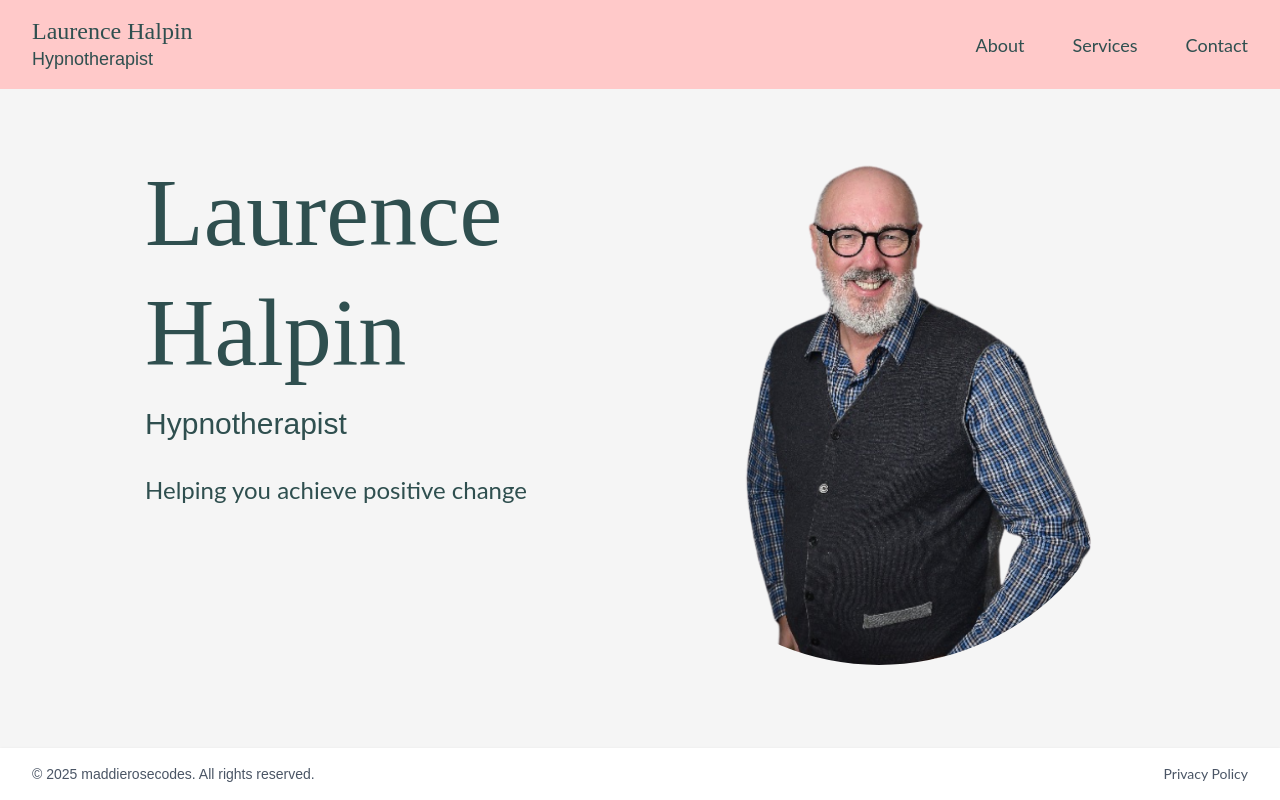
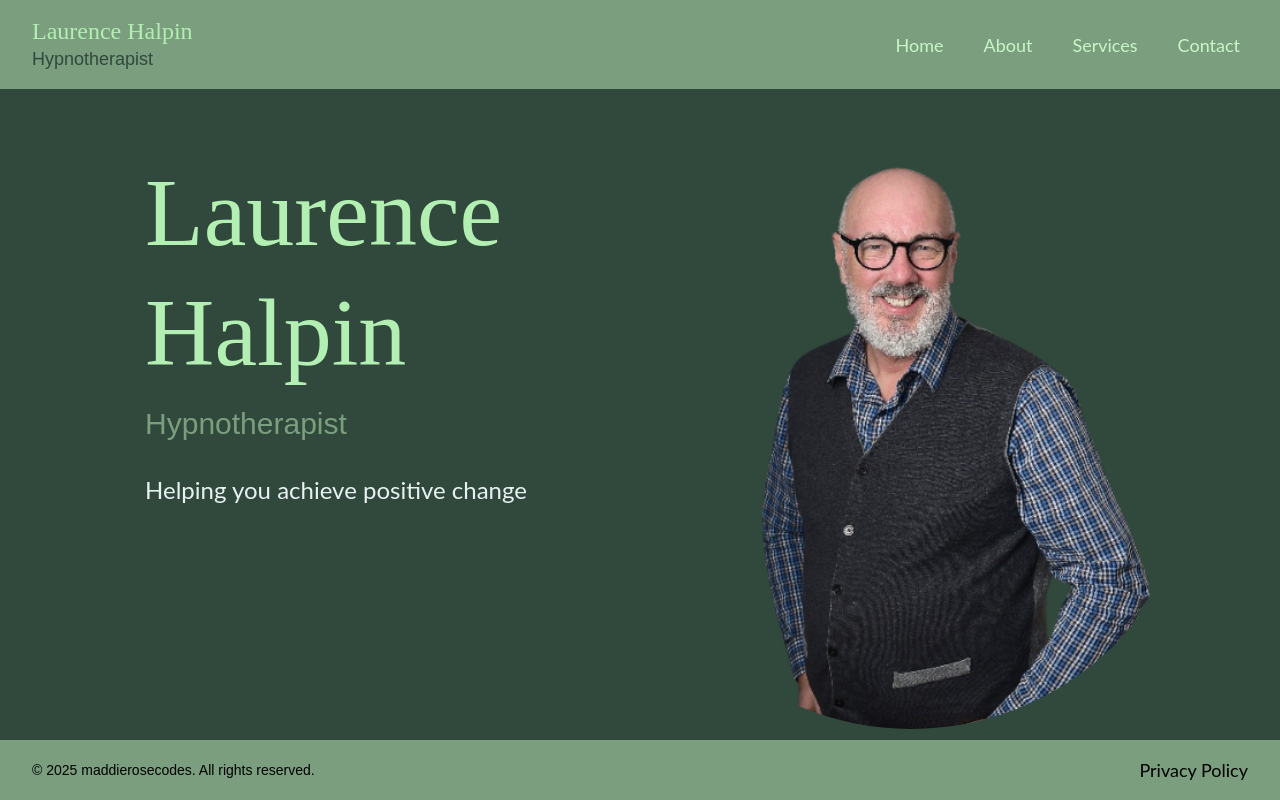
Before and after one commit to maddierosecodes/laurence-halpin-hypnotherapy, a Next.js app: page / in a window 1280 px wide. Built offline with nearby package versions, Linux system fonts and the light colour scheme.

Commit message:
Updates to styling, nav bar improvements

```diff
--- a/app/layout.tsx
+++ b/app/layout.tsx
@@ -17,7 +17,7 @@ export default function RootLayout({
     <html lang="en">
       <body className="flex flex-col min-h-screen">
         <Header />
-        <main className="flex-grow bg-[#f5f5f5]">{children}</main>
+        <main className="flex-grow bg-forest">{children}</main>
         <Footer
           companyName="maddierosecodes"
           privacyPolicyUrl="/privacy-policy"
--- a/components/atoms/BodyText.tsx
+++ b/components/atoms/BodyText.tsx
@@ -2,15 +2,10 @@ import { ReactNode } from "react";
 
 interface BodyTextProps {
   children: ReactNode;
-  className?: string;
 }
 
-export const BodyText = ({ children, className = "" }: BodyTextProps) => {
+export const BodyText = ({ children }: BodyTextProps) => {
   return (
-    <p
-      className={`text-[#2F4F4F] font-normal leading-relaxed font-main ${className}`}
-    >
-      {children}
-    </p>
+    <p className={` font-normal leading-relaxed font-main `}>{children}</p>
   );
 };
--- a/components/atoms/Copyright.tsx
+++ b/components/atoms/Copyright.tsx
@@ -1,16 +1,11 @@
 interface CopyrightProps {
   year: number;
   companyName: string;
-  className?: string;
 }
 
-export const Copyright = ({
-  year,
-  companyName,
-  className = "",
-}: CopyrightProps) => {
+export const Copyright = ({ year, companyName }: CopyrightProps) => {
   return (
-    <div className={`text-sm text-gray-600 font-secondary ${className}`}>
+    <div className={`text-sm  font-secondary`}>
       © {year} {companyName}. All rights reserved.
     </div>
   );
--- /dev/null
+++ b/components/atoms/DropdownMenu.tsx
@@ -0,0 +1,64 @@
+"use client";
+
+import { useState, useRef, useEffect } from "react";
+import Link from "next/link";
+
+interface DropdownItem {
+  href: string;
+  label: string;
+}
+
+interface DropdownMenuProps {
+  label: string;
+  items: DropdownItem[];
+}
+
+export const DropdownMenu = ({ label, items }: DropdownMenuProps) => {
+  const [isOpen, setIsOpen] = useState(false);
+  const dropdownRef = useRef<HTMLDivElement>(null);
+
+  useEffect(() => {
+    const handleClickOutside = (event: MouseEvent) => {
+      if (
+        dropdownRef.current &&
+        !dropdownRef.current.contains(event.target as Node)
+      ) {
+        setIsOpen(false);
+      }
+    };
+
+    document.addEventListener("mousedown", handleClickOutside);
+    return () => {
+      document.removeEventListener("mousedown", handleClickOutside);
+    };
+  }, []);
+
+  return (
+    <div
+      ref={dropdownRef}
+      className="relative group"
+      onMouseEnter={() => setIsOpen(true)}
+      onMouseLeave={() => setIsOpen(false)}
+    >
+      <div className="absolute -inset-4" />
+      <button className="text-lg font-main hover:text-gray-600">{label}</button>
+      {isOpen && (
+        <div className="absolute left-0 mt-2 w-48 rounded-md shadow-lg bg-white ring-1 ring-black ring-opacity-5">
+          <div className="py-1" role="menu">
+            {items.map((item) => (
+              <Link
+                key={item.href}
+                href={item.href}
+                className="block px-4 py-2 text-sm text-gray-700 hover:bg-gray-100"
+                role="menuitem"
+                onClick={() => setIsOpen(false)}
+              >
+                {item.label}
+              </Link>
+            ))}
+          </div>
+        </div>
+      )}
+    </div>
+  );
+};
--- a/components/atoms/NavLink.tsx
+++ b/components/atoms/NavLink.tsx
@@ -4,15 +4,11 @@ import { ReactNode } from "react";
 interface NavLinkProps {
   href: string;
   children: ReactNode;
-  className?: string;
 }
 
-export const NavLink = ({ href, children, className = "" }: NavLinkProps) => {
+export const NavLink = ({ href, children }: NavLinkProps) => {
   return (
-    <Link
-      href={href}
-      className={`text-[#2F4F4F] hover:text-gray-600 text-lg font-main ${className}`}
-    >
+    <Link href={href} className={`text-lg font-main `}>
       {children}
     </Link>
   );
--- a/components/atoms/ProfileImage.tsx
+++ b/components/atoms/ProfileImage.tsx
@@ -4,14 +4,18 @@ interface ProfileImageProps {
   src: string;
   alt: string;
   shape?: "circle" | "square" | "rounded";
-  className?: string;
+  width?: number;
+  height?: number;
+  containerClassName?: string;
 }
 
 export const ProfileImage = ({
   src,
   alt,
   shape = "square",
-  className = "",
+  width = 576,
+  height = 576,
+  containerClassName = "",
 }: ProfileImageProps) => {
   const shapeClasses = {
     circle: "rounded-full",
@@ -21,13 +25,14 @@ export const ProfileImage = ({
 
   return (
     <div
-      className={`relative w-full h-full overflow-hidden ${shapeClasses[shape]} ${className}`}
+      className={`relative overflow-hidden ${shapeClasses[shape]} ${containerClassName}`}
+      style={{ width: `${width}px`, height: `${height}px` }}
     >
       <Image
         src={src}
         alt={alt}
-        width={576}
-        height={576}
+        width={width}
+        height={height}
         className="object-cover w-full h-full"
         priority
       />
--- a/components/atoms/Subtitle.tsx
+++ b/components/atoms/Subtitle.tsx
@@ -2,15 +2,10 @@ import { ReactNode } from "react";
 
 interface SubtitleProps {
   children: ReactNode;
-  className?: string;
 }
 
-export const Subtitle = ({ children, className = "" }: SubtitleProps) => {
+export const Subtitle = ({ children }: SubtitleProps) => {
   return (
-    <p
-      className={`text-[#2F4F4F] font-normal leading-normal font-secondary ${className}`}
-    >
-      {children}
-    </p>
+    <p className={` font-normal leading-normal font-secondary`}>{children}</p>
   );
 };
--- a/components/atoms/Title.tsx
+++ b/components/atoms/Title.tsx
@@ -2,15 +2,10 @@ import { ReactNode } from "react";
 
 interface TitleProps {
   children: ReactNode;
-  className?: string;
 }
 
-export const Title = ({ children, className = "" }: TitleProps) => {
+export const Title = ({ children }: TitleProps) => {
   return (
-    <h1
-      className={`text-[#2F4F4F] font-medium leading-tight font-primary ${className}`}
-    >
-      {children}
-    </h1>
+    <h1 className={`font-medium leading-tight font-primary`}>{children}</h1>
   );
 };
--- a/components/molecules/Navigation.tsx
+++ b/components/molecules/Navigation.tsx
@@ -1,22 +1,30 @@
 import { NavLink } from "../atoms/NavLink";
+import { DropdownMenu } from "../atoms/DropdownMenu";
 
 interface NavigationLink {
   href: string;
   label: string;
+  dropdownItems?: { href: string; label: string }[];
 }
 
 interface NavigationProps {
   links: NavigationLink[];
-  className?: string;
 }
 
-export const Navigation = ({ links, className = "" }: NavigationProps) => {
+export const Navigation = ({ links }: NavigationProps) => {
   return (
-    <div className={`flex space-x-12 items-center ${className}`}>
+    <div className={`flex items-center space-x-6`}>
       {links.map((link) => (
-        <NavLink key={link.href} href={link.href}>
-          {link.label}
-        </NavLink>
+        <div
+          key={link.href}
+          className="rounded-sm px-2 text-mint-200 hover:text-ink-400 hover:bg-ink-50"
+        >
+          {link.dropdownItems ? (
+            <DropdownMenu label={link.label} items={link.dropdownItems} />
+          ) : (
+            <NavLink href={link.href}>{link.label}</NavLink>
+          )}
+        </div>
       ))}
     </div>
   );
--- a/components/organisms/Footer.tsx
+++ b/components/organisms/Footer.tsx
@@ -4,27 +4,22 @@ import { NavLink } from "../atoms/NavLink";
 interface FooterProps {
   companyName: string;
   privacyPolicyUrl: string;
-  className?: string;
+  isSticky?: boolean;
 }
 
 export const Footer = ({
   companyName,
   privacyPolicyUrl,
-  className = "",
+  isSticky = false,
 }: FooterProps) => {
   const currentYear = new Date().getFullYear();
 
   return (
-    <footer className={`bg-white shadow-sm mt-auto ${className}`}>
+    <footer className={`bg-sage shadow-sm ${isSticky ? "mt-auto" : ""}`}>
       <div className="max-w-7xl mx-auto px-4 sm:px-6 lg:px-8 py-4">
         <div className="flex justify-between items-center">
           <Copyright year={currentYear} companyName={companyName} />
-          <NavLink
-            href={privacyPolicyUrl}
-            className="text-sm text-gray-600 hover:text-gray-900"
-          >
-            Privacy Policy
-          </NavLink>
+          <NavLink href={privacyPolicyUrl}>Privacy Policy</NavLink>
         </div>
       </div>
     </footer>
--- a/components/organisms/Header.tsx
+++ b/components/organisms/Header.tsx
@@ -3,21 +3,36 @@ import { Subtitle } from "../atoms/Subtitle";
 import { Navigation } from "../molecules/Navigation";
 
 const navigationLinks = [
-  { href: "/about", label: "About" },
-  { href: "/services", label: "Services" },
+  { href: "/", label: "Home" },
+  {
+    href: "/about",
+    label: "About",
+    dropdownItems: [
+      { href: "/about#testimonials", label: "Testimonials" },
+      { href: "/about#articles", label: "Articles" },
+    ],
+  },
+  {
+    href: "/services",
+    label: "Services",
+    dropdownItems: [
+      { href: "/services#hypnotherapy", label: "Hypnotherapy" },
+      { href: "/services#pricing", label: "Pricing" },
+    ],
+  },
   { href: "/contact", label: "Contact" },
 ];
 
 export const Header = () => {
   return (
-    <nav className="bg-red-200 py-4">
+    <nav className="bg-sage py-4">
       <div className="max-w-7xl mx-auto px-4 sm:px-6 lg:px-8">
         <div className="flex justify-between items-center">
           <div className="flex flex-col">
-            <div className="text-2xl">
+            <div className="text-2xl text-mint">
               <Title>Laurence Halpin</Title>
             </div>
-            <div className="text-lg">
+            <div className="text-lg text-forest">
               <Subtitle>Hypnotherapist</Subtitle>
             </div>
           </div>
--- a/components/organisms/HomeHero.tsx
+++ b/components/organisms/HomeHero.tsx
@@ -8,21 +8,19 @@ export const HomeHero = () => {
   const textContent = (
     <div className="flex flex-col gap-6">
       <div className="flex flex-col gap-2">
-        <div className="text-8xl">
+        <div className="text-8xl text-mint">
           <Title>
             Laurence
             <br />
             Halpin
           </Title>
         </div>
-        <div className="text-3xl">
+        <div className="text-3xl text-sage">
           <Subtitle>Hypnotherapist</Subtitle>
         </div>
       </div>
-      <div className="text-2xl">
-        <BodyText className="max-w-lg">
-          Helping you achieve positive change
-        </BodyText>
+      <div className="text-2xl text-cream">
+        <BodyText>Helping you achieve positive change</BodyText>
       </div>
     </div>
   );
```
